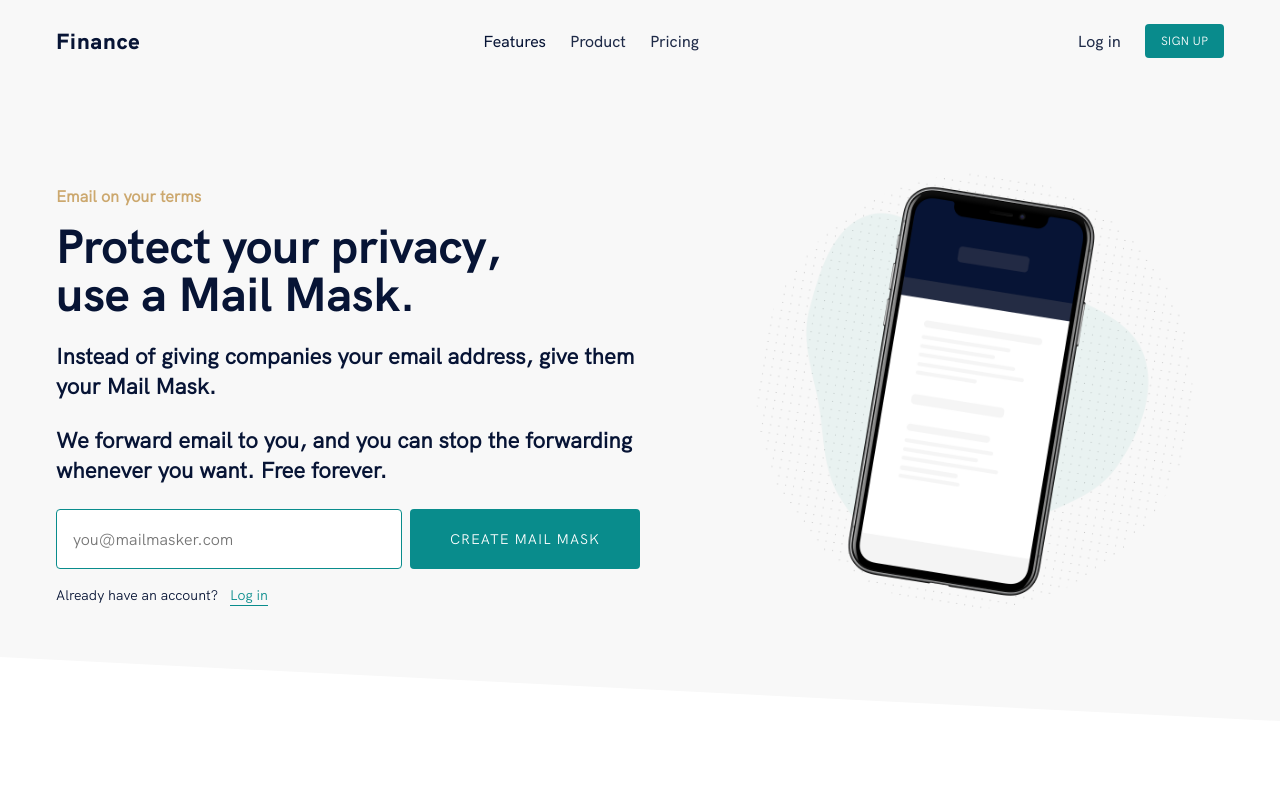
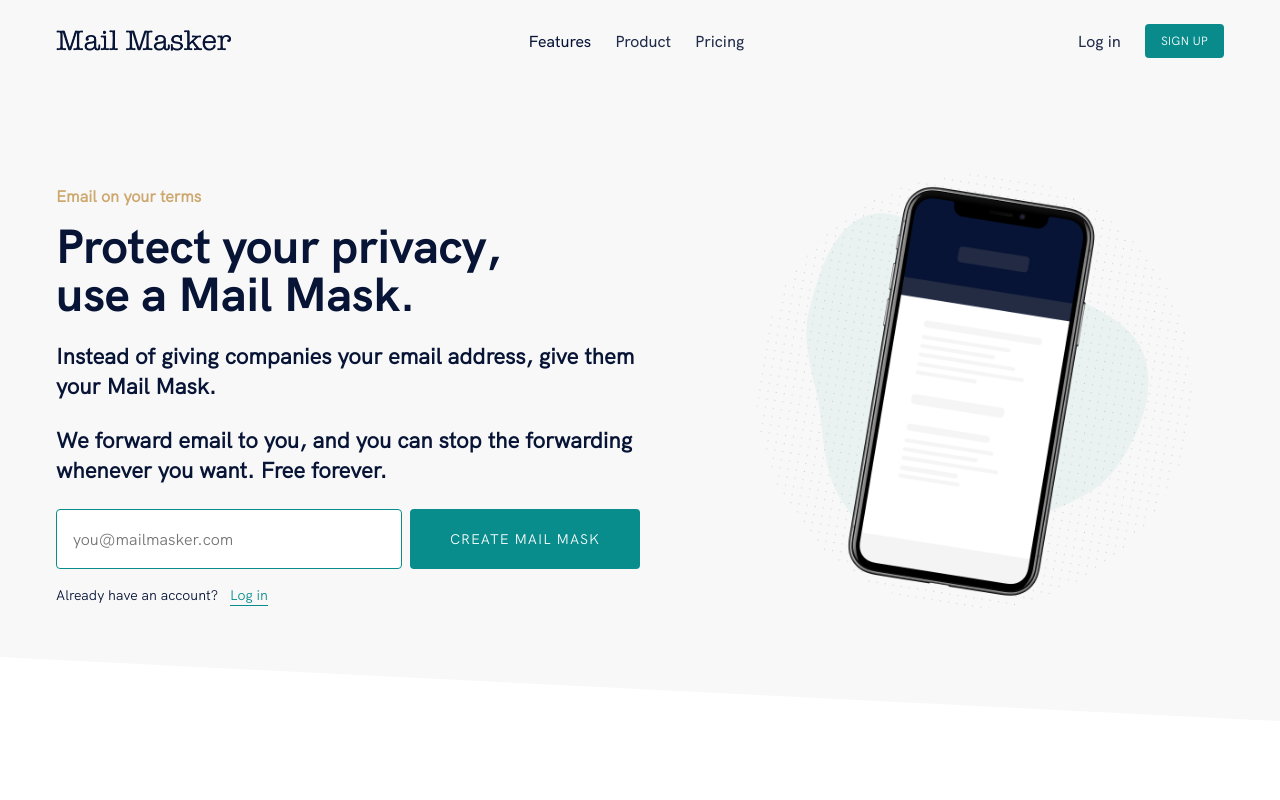
Before and after one commit to MailMasker/marketing-website, a Gatsby site: page / in a window 1280 px wide. Shown: the top 800 px of the page. Built offline with nearby package versions, Linux system fonts and the light colour scheme; Gatsby itself is replaced by a stand-in of ours.

Commit message:
add logo to header

```diff
--- a/gatsby-config.js
+++ b/gatsby-config.js
@@ -22,8 +22,8 @@ module.exports = {
     {
       resolve: `gatsby-source-filesystem`,
       options: {
-        name: `product`,
-        path: `${__dirname}/src/images/product`,
+        name: `images`,
+        path: `${__dirname}/src/images`,
       },
     },
     `gatsby-transformer-sharp`,
--- a/src/components/common/image.js
+++ b/src/components/common/navigation/logoImage.js
@@ -1,6 +1,7 @@
+import { graphql, useStaticQuery } from "gatsby"
+
+import Img from "gatsby-image"
 import React from "react"
-import { useStaticQuery, graphql } from "gatsby"
-import Img from "gatsby-image"
 
 /*
  * This component is built using `gatsby-image` to automatically serve optimized
@@ -13,20 +14,20 @@ import Img from "gatsby-image"
  * - `useStaticQuery`: https://www.gatsbyjs.org/docs/use-static-query/
  */
 
-const Image = () => {
+const LogoImage = () => {
   const data = useStaticQuery(graphql`
     query {
-      placeholderImage: file(relativePath: { eq: "gatsby-astronaut.png" }) {
+      file(sourceInstanceName: { eq: "images" }, relativePath: { eq: "header-logo.png" }) {
         childImageSharp {
-          fluid(maxWidth: 300) {
-            ...GatsbyImageSharpFluid
+          fluid(maxWidth: 175) {
+            ...GatsbyImageSharpFluid_noBase64
           }
         }
       }
     }
   `)
 
-  return <Img fluid={data.placeholderImage.childImageSharp.fluid} />
+  return <Img fluid={data.file.childImageSharp.fluid} />
 }
 
-export default Image
+export default LogoImage
--- a/src/components/common/navigation/navigation.js
+++ b/src/components/common/navigation/navigation.js
@@ -14,7 +14,7 @@ import React, { Component } from "react"
 
 import AnchorLink from "react-anchor-link-smooth-scroll"
 import { Container } from "../../global"
-import { Link } from "gatsby"
+import LogoImage from './logoImage'
 import Scrollspy from "react-scrollspy"
 
 const NAV_ITEMS = ["Features", "Product", "Pricing", ""]
@@ -79,7 +79,7 @@ export default class Navigation extends Component {
           <Brand>
             <Scrollspy offset={-64} item={["top"]} currentClassName="active">
               <AnchorLink href="#top" onClick={this.closeMobileMenu}>
-                Finance
+                <LogoImage />
               </AnchorLink>
             </Scrollspy>
           </Brand>
--- a/src/components/common/navigation/style.js
+++ b/src/components/common/navigation/style.js
@@ -83,12 +83,13 @@ export const MobileMenu = styled.div`
 `
 
 export const Brand = styled.div`
+  width: 175px;
+  margin: 0;
   font-family: ${props => props.theme.font.extrabold};
   ${props => props.theme.font_size.regular};
   color: ${props => props.theme.color.black.regular};
   text-decoration: none;
   letter-spacing: 1px;
-  margin: 0;
   ul {
     list-style: none;
     margin: 0;
--- a/src/components/sections/footer.js
+++ b/src/components/sections/footer.js
@@ -1,7 +1,6 @@
+import { Container } from "../global"
 import React from "react"
 import styled from "styled-components"
-
-import { Container } from "../global"
 
 const Footer = () => (
   <FooterWrapper id="footer">
@@ -36,7 +35,7 @@ const Footer = () => (
       </FooterColumn>
     </FooterColumnContainer>
     <BrandContainer>
-      <Logo>Finance</Logo>
+      <Logo>Mail Masker</Logo>
     </BrandContainer>
   </FooterWrapper>
 )
--- a/src/components/sections/header.js
+++ b/src/components/sections/header.js
@@ -10,7 +10,7 @@ const Header = () => {
 
   const data = useStaticQuery(graphql`
     query {
-      file(sourceInstanceName: { eq: "product" }, name: { eq: "green-skew" }) {
+      file(sourceInstanceName: { eq: "images" }, name: { eq: "green-skew" }) {
         childImageSharp {
           fluid(maxWidth: 1000) {
             ...GatsbyImageSharpFluid_tracedSVG
```
Also changed, not shown: src/images/background-blob.svg (renamed from src/images/product/background-blob.svg), src/images/couch.png (renamed from src/images/product/couch.png), src/images/gatsby-astronaut.png (deleted), src/images/green-skew.png (renamed from src/images/product/green-skew.png), src/images/header-logo.png (added), src/images/skew.png (renamed from src/images/product/skew.png).
